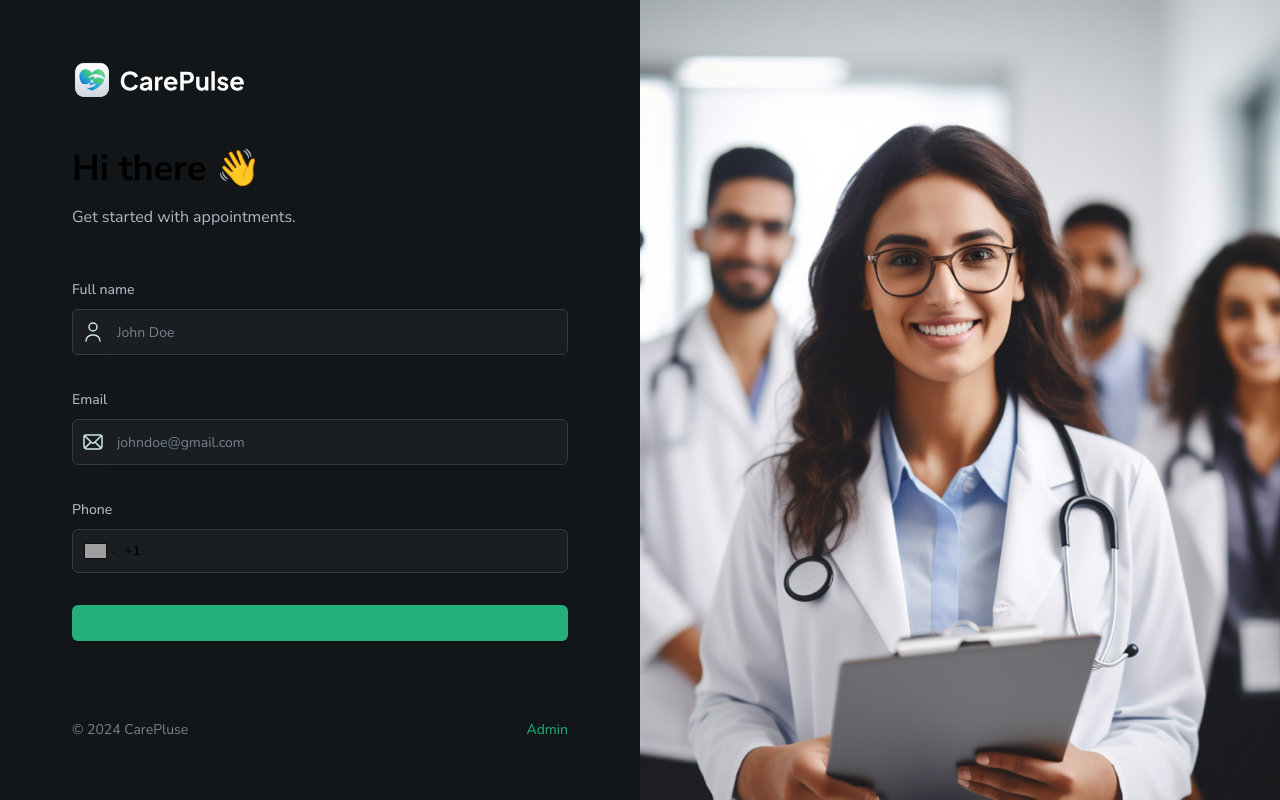
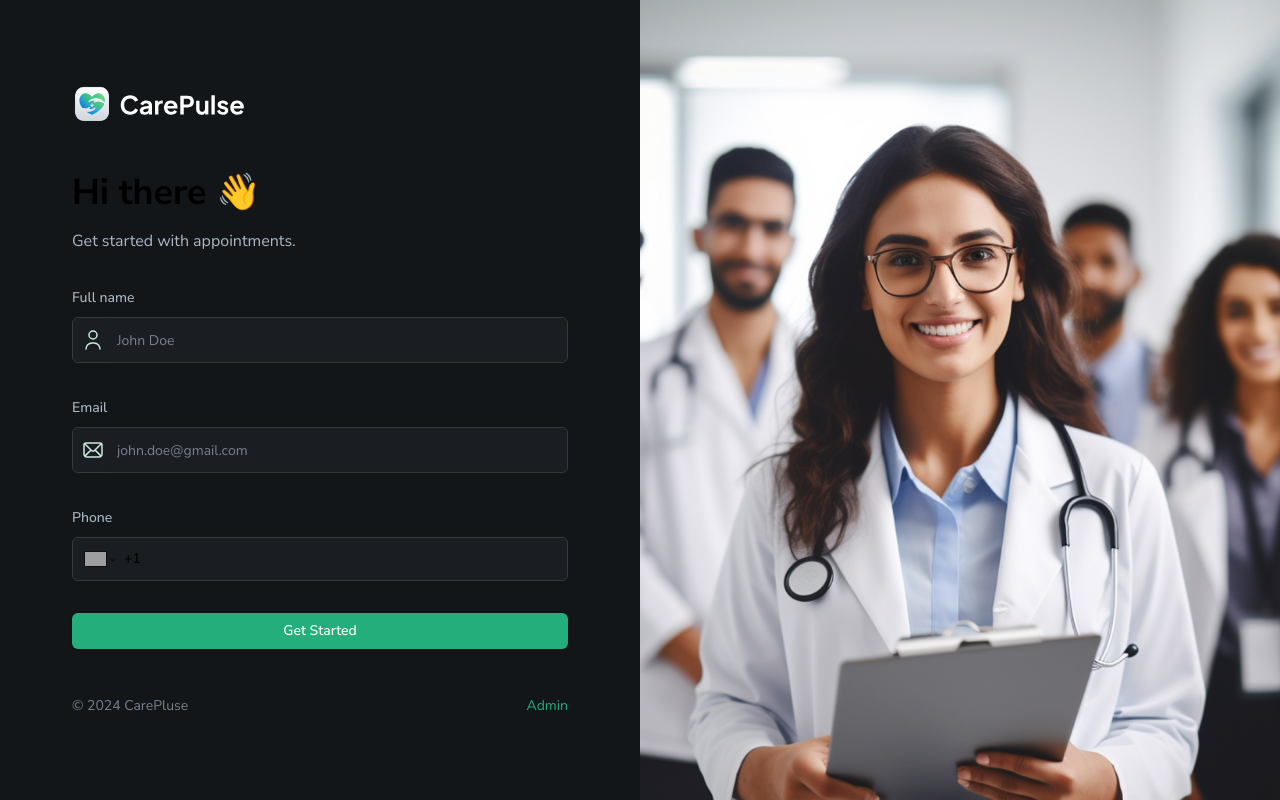
Before and after one commit to TheShagwell/emrpatientcare, a Next.js app: page / in a window 1280 px wide. Built offline with nearby package versions, Linux system fonts and the light colour scheme; grey boxes are pictures that could not be loaded.

Commit message:
Updated spacing and styling in Home and PatientForm components, added state for isLoading in PatientForm, and modified CustomField component.

```diff
--- a/app/page.tsx
+++ b/app/page.tsx
@@ -18,7 +18,7 @@ export default function Home() {
 
             <PatientForm />
 
-            <div className="text-14-regular mt-20 flex justify-between">
+            <div className="text-14-regular mt-12 flex justify-between">
               <p className="justify-items-end text-dark-600 xl:text-left">
                 © 2024 CarePluse
               </p>
--- a/components/CustomField.tsx
+++ b/components/CustomField.tsx
@@ -84,6 +84,7 @@ const CustomFormField = (props: CustomProps) => {
             {fieldType !== FormFieldType.CHECKBOX && label && (
               <FormLabel className="shad-input-label">{label}</FormLabel>
             )}
+
             <RenderInput field={field} props={props} />
 
             <FormMessage className="shad-error" />
--- a/components/forms/PatientForm.tsx
+++ b/components/forms/PatientForm.tsx
@@ -6,6 +6,7 @@ import { z } from "zod";
 import { Form } from "@/components/ui/form";
 import CustomField from "../CustomField";
 import SubmitButton from "../SubmitButton";
+import { useState } from "react";
 
 export enum FormFieldType {
   INPUT = "input",
@@ -24,6 +25,7 @@ const formSchema = z.object({
 });
 
 const PatientForm = () => {
+    const [isLoading, setisLoading] = useState(false)
   const form = useForm<z.infer<typeof formSchema>>({
     resolver: zodResolver(formSchema),
     defaultValues: {
@@ -37,7 +39,7 @@ const PatientForm = () => {
   return (
     <Form {...form}>
       <form onSubmit={form.handleSubmit(onSubmit)} className="space-y-8">
-        <section className="mb-12 space-y-4">
+        <section className="mb-4 space-y-4">
           <h1 className="header">Hi there 👋</h1>
           <p className="text-dark-700">Get started with appointments.</p>
         </section>
@@ -57,7 +59,7 @@ const PatientForm = () => {
           control={form.control}
           name="email"
           label="Email"
-          placeholder="johndoe@gmail.com"
+          placeholder="john.doe@gmail.com"
           iconSrc="/assets/icons/email.svg"
           iconAlt="email"
         />
@@ -72,7 +74,7 @@ const PatientForm = () => {
           iconAlt="phone"
         />
 
-        <SubmitButton/>
+        <SubmitButton isLoading={isLoading}>Get Started</SubmitButton>
       </form>
     </Form>
   );
```
